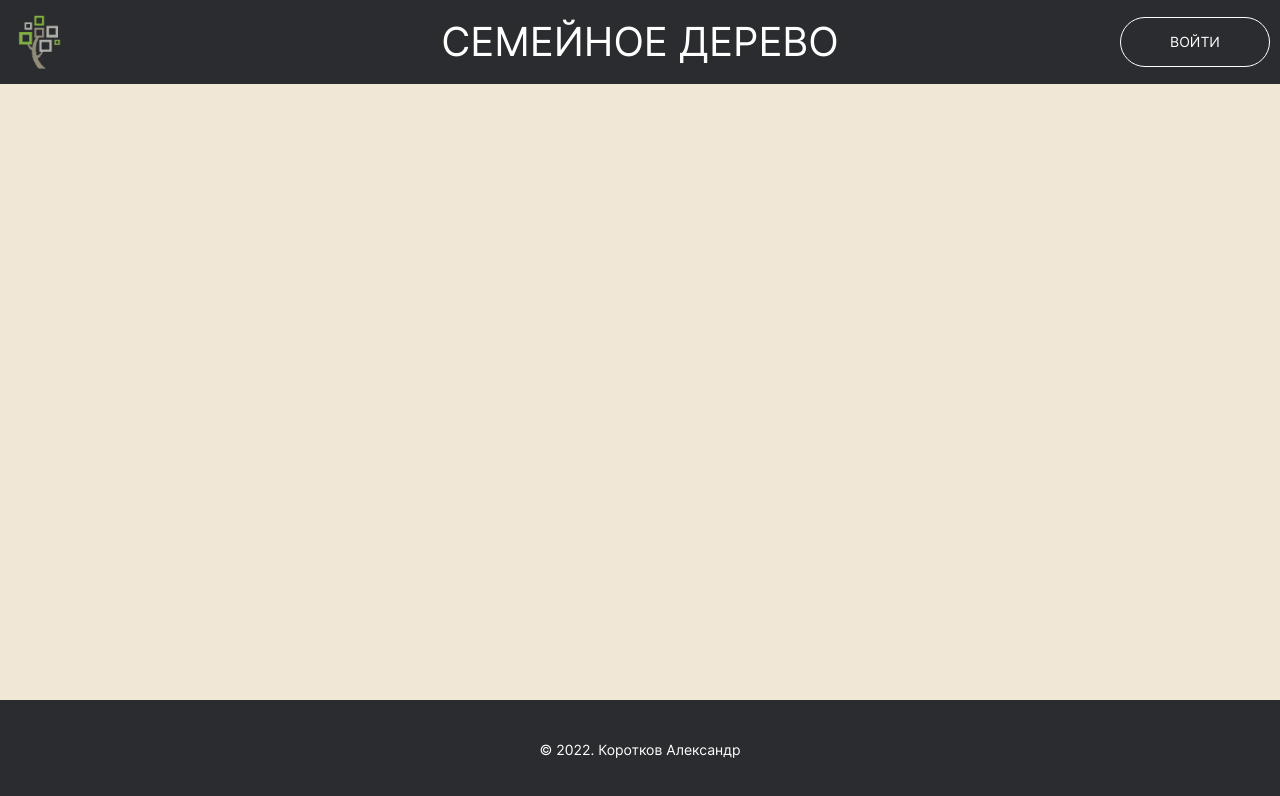
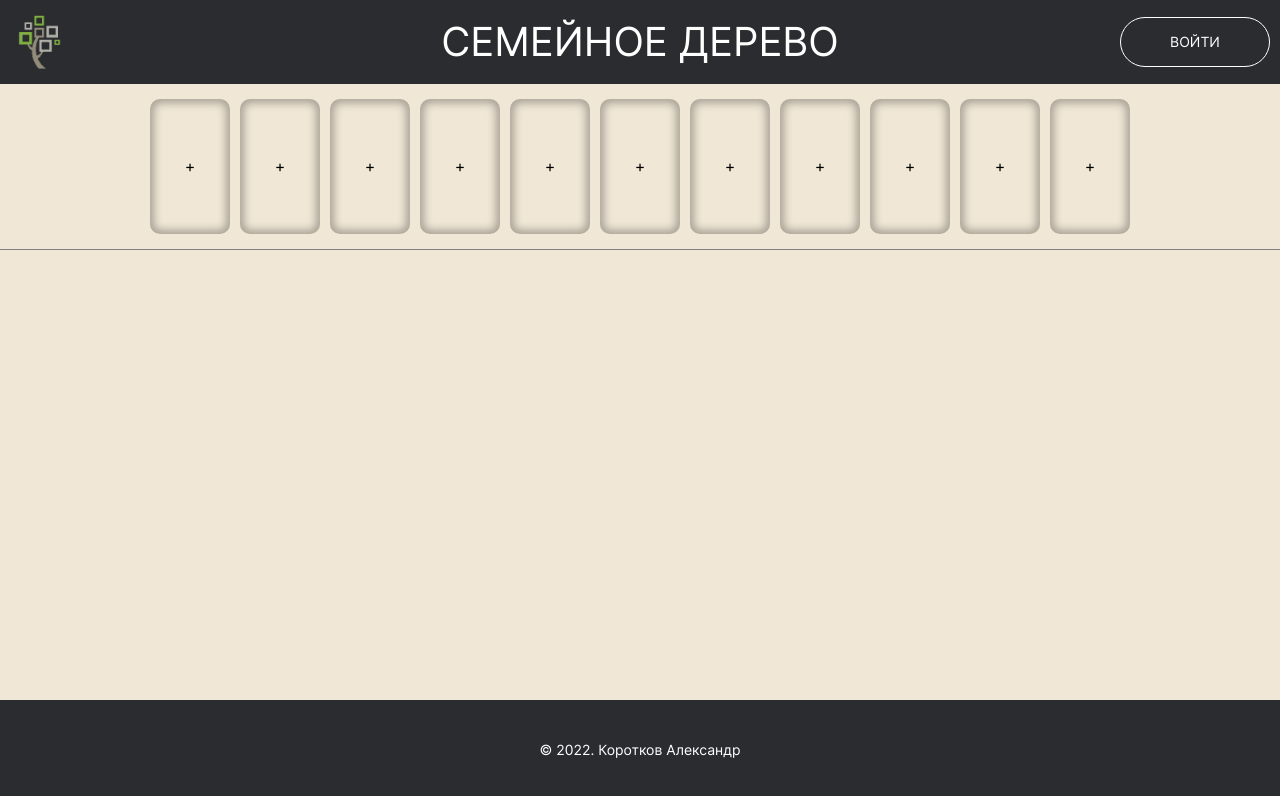
Before and after one commit to alkorotkovv/family-tree-react, a React (Create React App) app: page / in a window 1280 px wide. Shown: the top 796 px of the page. Built offline with nearby package versions, Linux system fonts and the light colour scheme.

Commit message:
add generations and areas components

```diff
--- /dev/null
+++ b/src/components/Area.js
@@ -0,0 +1,8 @@
+function Area() {
+
+  return (
+    <div className="area">+</div>
+  )
+}
+
+export default Area;
--- /dev/null
+++ b/src/components/Generation.js
@@ -0,0 +1,22 @@
+import AreasCount from "../utils/constants.js";
+import Area from "./Area";
+
+function Generation(props) {
+
+  let areas=[];
+  for (let i = 0; i < AreasCount; i++) {
+    areas.push(i)
+  }
+
+  return (
+    <section className="generation" id={props.id}>
+      {
+        areas.map(element =>
+          <Area key={element} id ={element}/>
+        )
+      }
+    </section>
+  )
+}
+
+export default Generation;
--- a/src/components/Main.js
+++ b/src/components/Main.js
@@ -1,9 +1,22 @@
+import React from 'react';
+import Generation from './Generation';
+
 function Main() {
+
+  const [genCount, setGenCount] = React.useState(1);
+
+  let sections=[0];
+  for (let i = 1; i < genCount; i++) {
+    sections.push(i)
+  }
 
   return (
     <main className="content">
-      <section className="buffer">
-      </section>
+      {
+        sections.map(element =>
+          <Generation key={element} id ={element}/>
+        )
+      }
    </main>
   )
 }
--- /dev/null
+++ b/src/utils/constants.js
@@ -0,0 +1,3 @@
+//Количество карточек на одной строке
+let AreasCount = 11;
+export default AreasCount;
```
